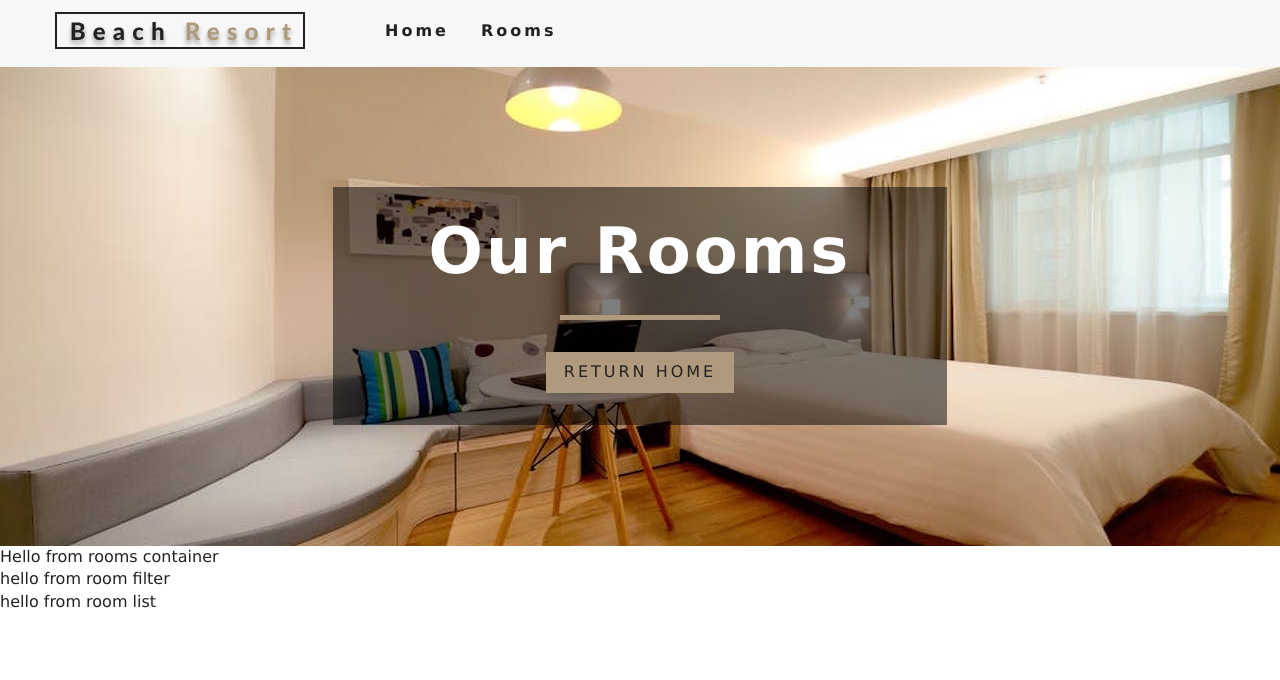
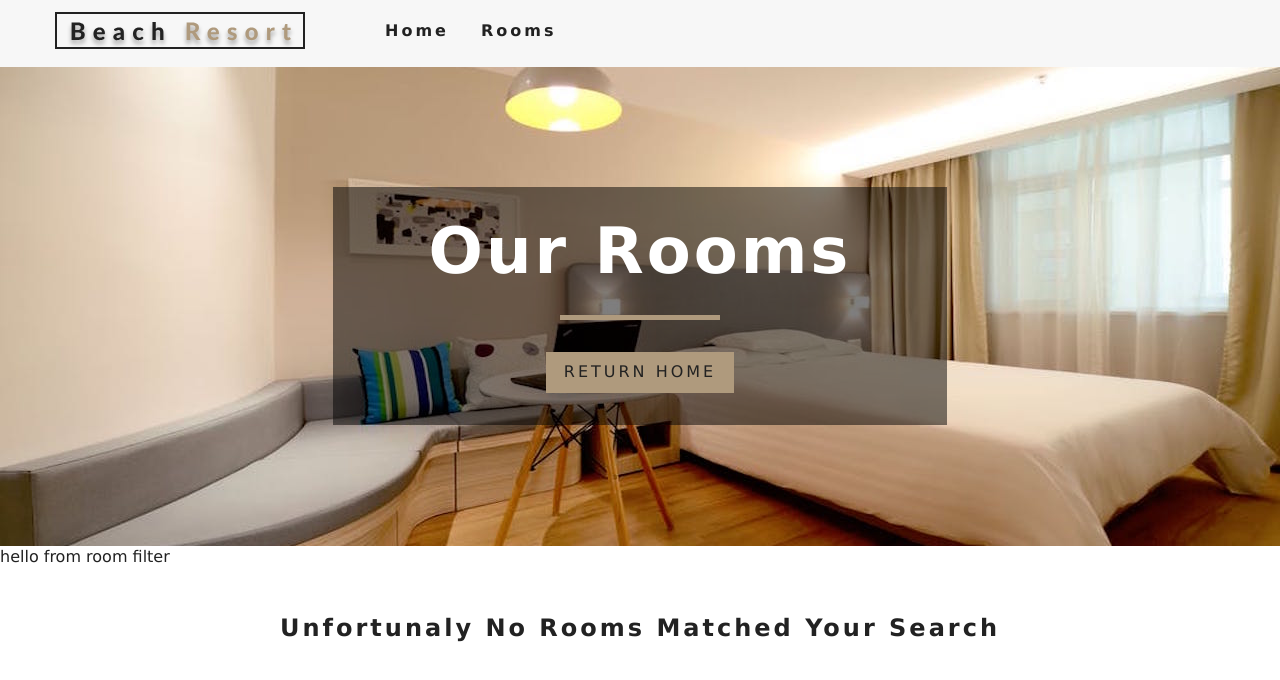
Before and after one commit to gustaveH/resort-hotel, a React (Create React App) app: page /rooms in a window 1280 px wide. Shown: the top 680 px of the page. Built offline with nearby package versions, Linux system fonts and the light colour scheme.

Commit message:
added jsx for room list and room container

```diff
--- a/src/Context.js
+++ b/src/Context.js
@@ -20,7 +20,7 @@ export default class RoomProvider extends Component {
     this.setState({
       rooms,
       featuredRooms,
-      sortedRooms: rooms,
+      // sortedRooms: rooms,
       loading: false,
     });
   }
@@ -50,6 +50,17 @@ export default class RoomProvider extends Component {
   }
 }
 
+//roomConsumer to be used in room container
 const RoomConsumer = RoomContext.Consumer;
 
+export function withRoomConsumer(Component) {
+  return function ConsumerWrapper(props) {
+    return (
+      <RoomConsumer>
+        {(value) => <Component {...props} context={value} />}
+      </RoomConsumer>
+    );
+  };
+}
+
 export { RoomProvider, RoomConsumer, RoomContext };
--- a/src/components/RoomContainer.js
+++ b/src/components/RoomContainer.js
@@ -1,13 +1,42 @@
 import React from 'react';
 import RoomFilter from './RoomFilter';
 import RoomList from './RoomList';
+import { withRoomConsumer } from '../Context';
+import Loading from '../components/Loading';
 
-export default function RoomsContainer() {
+function RoomsContainer({ context }) {
+  const { loading, sortedRooms, rooms } = context;
+  if (loading) {
+    return <Loading />;
+  }
   return (
-    <div>
-      Hello from rooms container
-      <RoomFilter />
-      <RoomList />
-    </div>
+    <>
+      <RoomFilter rooms={rooms} />
+      <RoomList rooms={sortedRooms} />
+    </>
   );
 }
+
+export default withRoomConsumer(RoomsContainer);
+
+//another way to create context api with functional component
+
+// export default function RoomsContainer() {
+//   return (
+//     <RoomConsumer>
+//       {(value) => {
+//         const { loading, sortedRooms, rooms } = value;
+//         if (loading) {
+//           return <Loading />;
+//         }
+//         return (
+//           <div>
+//             Hello from rooms container
+//             <RoomFilter rooms={rooms} />
+//             <RoomList rooms={sortedRooms} />
+//           </div>
+//         );
+//       }}
+//     </RoomConsumer>
+//   );
+// }
--- a/src/components/RoomList.js
+++ b/src/components/RoomList.js
@@ -1,5 +1,22 @@
 import React from 'react';
+import Room from './Room';
 
-export default function RoomList() {
-  return <div>hello from room list</div>;
+export default function RoomList({ rooms }) {
+  if (rooms.length === 0) {
+    return (
+      <div className='empty-search'>
+        <h3>Unfortunaly no rooms matched your search</h3>
+      </div>
+    );
+  }
+
+  return (
+    <section className='roomslist'>
+      <div className='roomslist-center'>
+        {rooms.map((item) => {
+          return <Room key={item.id} room={item} />;
+        })}
+      </div>
+    </section>
+  );
 }
```
